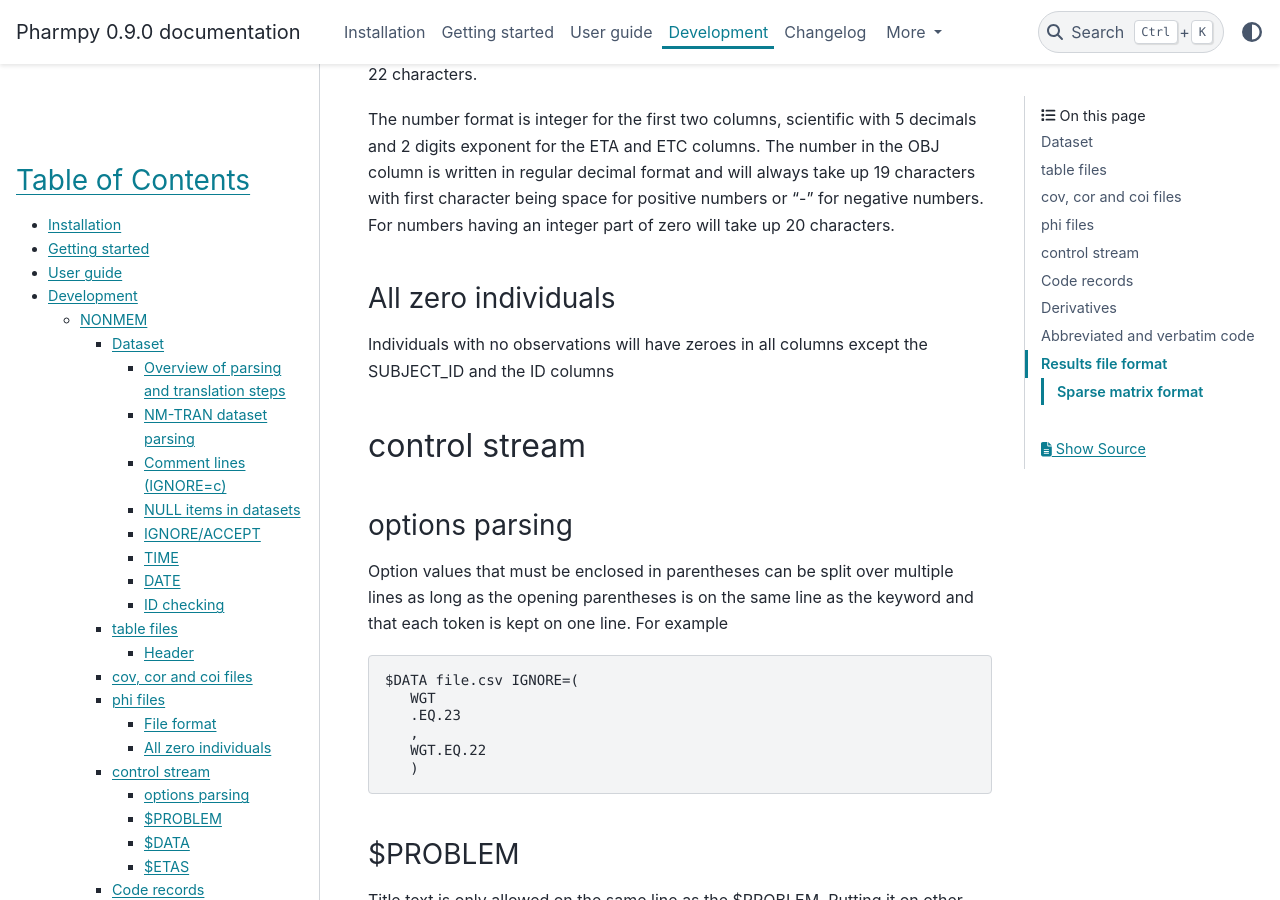
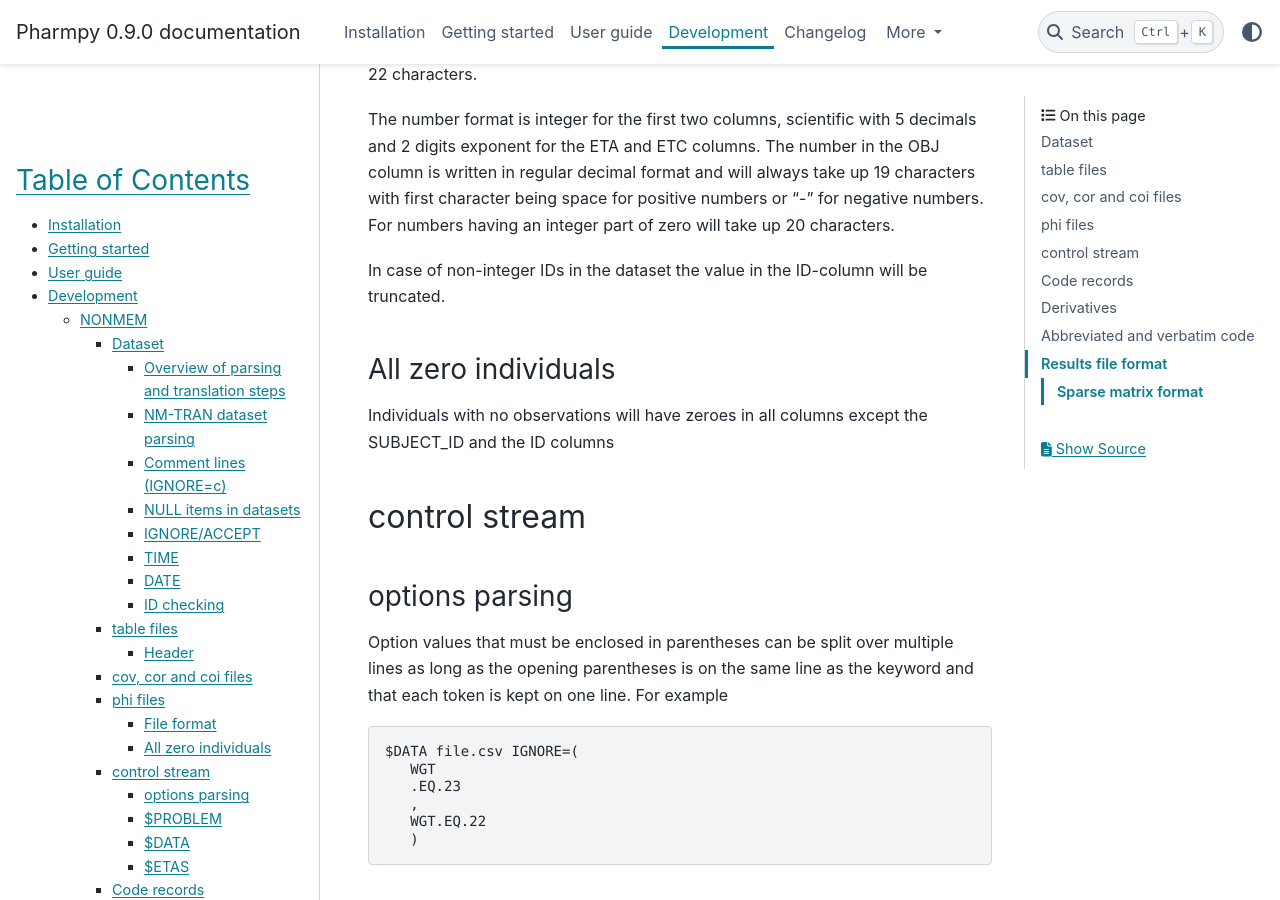
Before and after one commit to pharmpy/pharmpy, a Sphinx documentation site: the page built from docs/NONMEM.rst, in a window 1280 px wide and 900 px high, scrolled down 4585 px. Built offline with Sphinx 7.4.7 and the PyData theme 0.15.4, drawn with Linux system fonts in a browser that asks for light colours; pages that are not in the unit, such as notebooks, are missing from menus.

Commit message:
Update phi-file doc about non-integer IDs

```diff
--- a/docs/NONMEM.rst
+++ b/docs/NONMEM.rst
@@ -130,6 +130,8 @@ The data is right justified with a field size of 13 characters (padded with spac
 
 The number format is integer for the first two columns, scientific with 5 decimals and 2 digits exponent for the ETA and ETC columns. The number in the OBJ column is written in regular decimal format and will always take up 19 characters with first character being space for positive numbers or "-" for negative numbers. For numbers having an integer part of zero will take up 20 characters.
 
+In case of non-integer IDs in the dataset the value in the ID-column will be truncated.
+
 All zero individuals
 ~~~~~~~~~~~~~~~~~~~~
 
```
